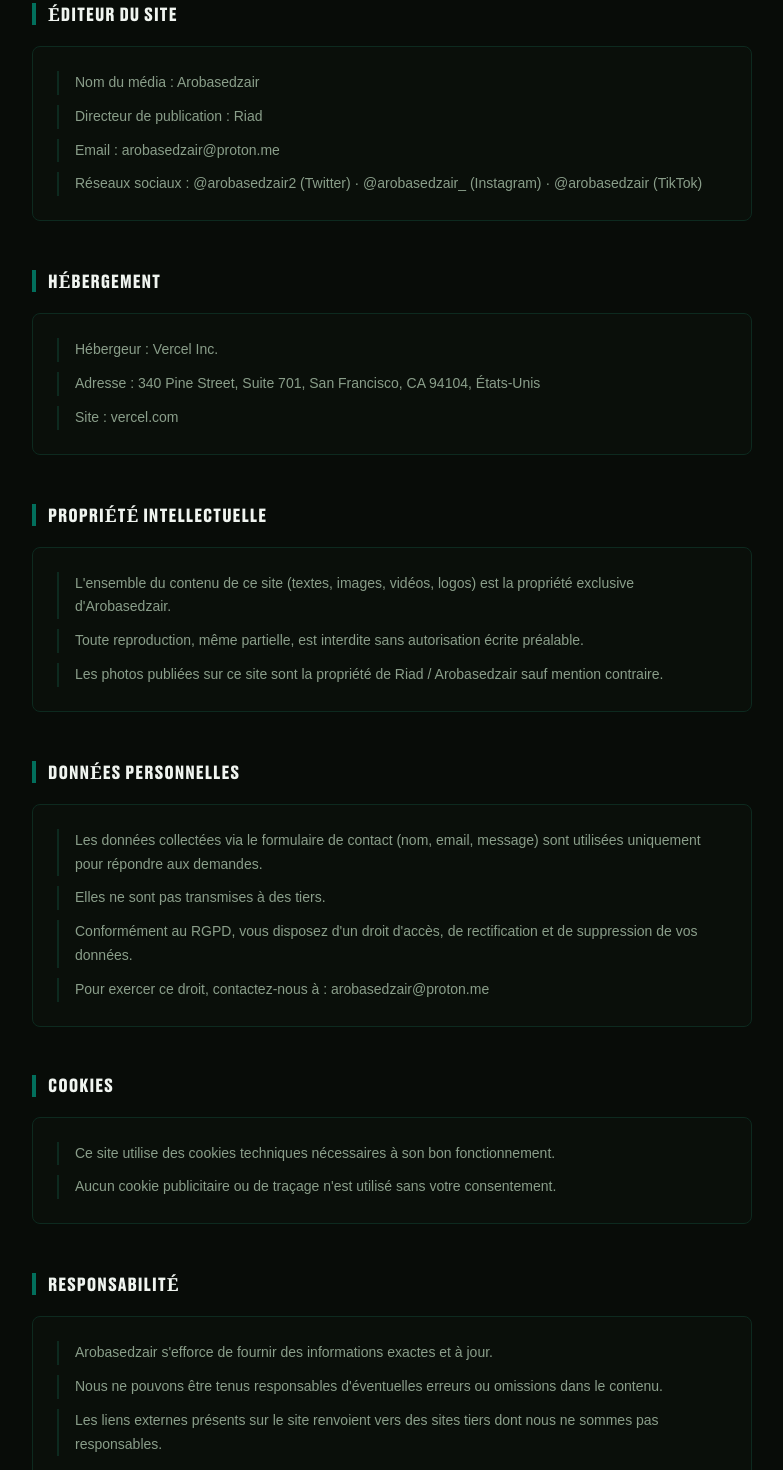
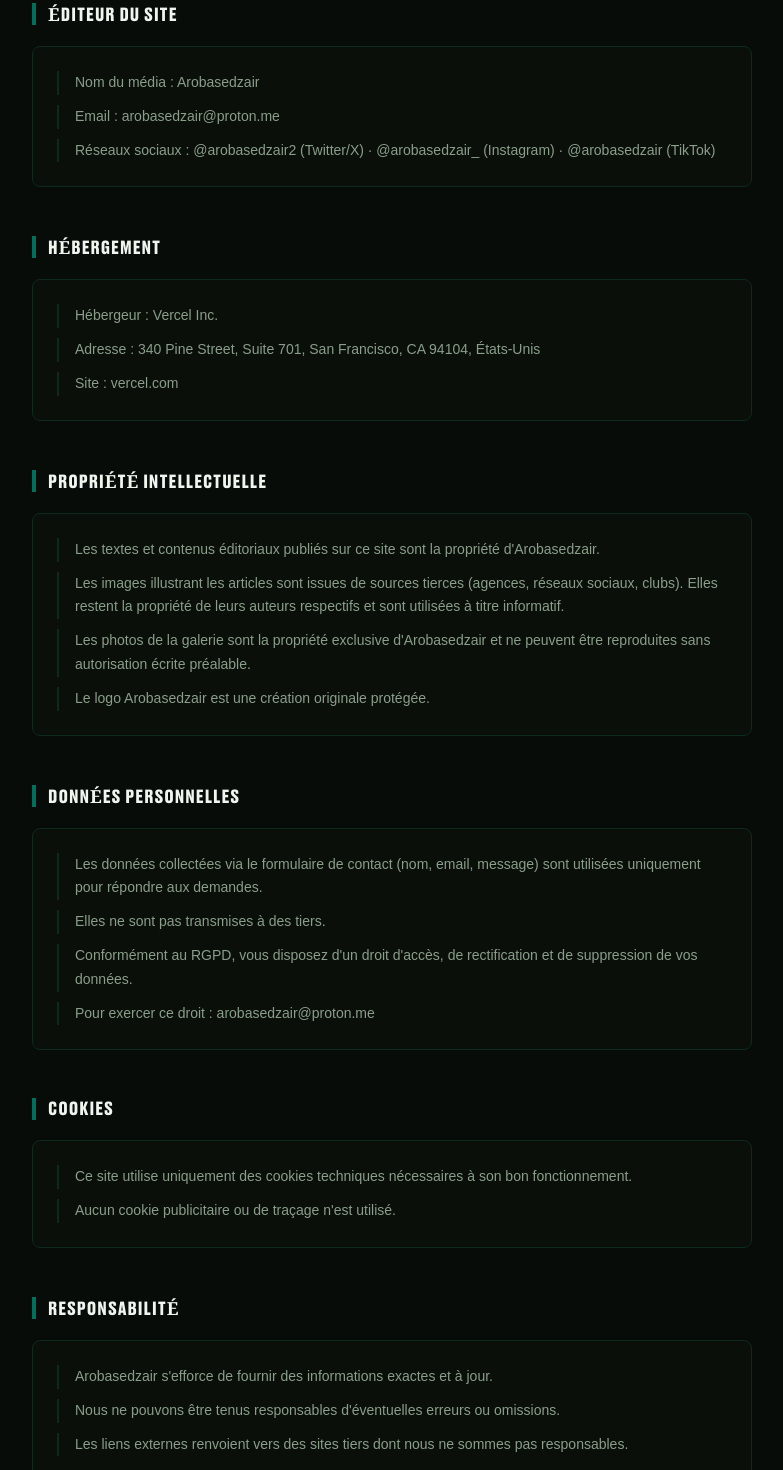
Before and after one commit to riadshr71-sketch/arobasedzair, a Next.js app: page /mentions-legales in a window 1280 px wide. Shown: the part 300-1770 px from the top of the page, without its empty margins (248-1031 px from the left). Built offline with nearby package versions, Linux system fonts and the light colour scheme.

Commit message:
mentions legales modif

```diff
--- a/app/article/[slug]/page.tsx
+++ b/app/article/[slug]/page.tsx
@@ -39,7 +39,7 @@ export default async function ArticlePage({ params }: { params: Promise<{ slug:
           {article.titre}
         </h1>
         <p style={{ fontSize: '13px', color: '#4a6a5a', marginBottom: '32px' }}>
-          {article.publisheddate ? new Date(article.publisheddate).toLocaleDateString('fr-FR', { weekday: 'long', day: 'numeric', month: 'long', year: 'numeric' }) : ''}
+          {article.publisheddate ? new Date(article.publisheddate).toLocaleDateString('fr-FR', { weekday: 'long', day: 'numeric', month: 'long', year: 'numeric' }) + ' à ' + new Date(article.publisheddate).toLocaleTimeString('fr-FR', { hour: '2-digit', minute: '2-digit' }) : ''}
         </p>
         {article.coverImage.url && (
           <div style={{ position: 'relative' as const, width: '100%', height: '440px', borderRadius: '8px', overflow: 'hidden', marginBottom: '40px' }}>
--- a/app/mentions-legales/page.tsx
+++ b/app/mentions-legales/page.tsx
@@ -1,5 +1,6 @@
 import Image from 'next/image';
 import Navbar from '../components/Navbar'
+
 export default function MentionsLegales() {
   return (
     <main style={{ background: '#080c08', minHeight: '100vh', color: '#f0f5f0' }}>
@@ -24,9 +25,8 @@ export default function MentionsLegales() {
             titre: 'Éditeur du site',
             contenu: [
               'Nom du média : Arobasedzair',
-              'Directeur de publication : Riad',
               'Email : arobasedzair@proton.me',
-              'Réseaux sociaux : @arobasedzair2 (Twitter) · @arobasedzair_ (Instagram) · @arobasedzair (TikTok)',
+              'Réseaux sociaux : @arobasedzair2 (Twitter/X) · @arobasedzair_ (Instagram) · @arobasedzair (TikTok)',
             ]
           },
           {
@@ -40,9 +40,10 @@ export default function MentionsLegales() {
           {
             titre: 'Propriété intellectuelle',
             contenu: [
-              'L\'ensemble du contenu de ce site (textes, images, vidéos, logos) est la propriété exclusive d\'Arobasedzair.',
-              'Toute reproduction, même partielle, est interdite sans autorisation écrite préalable.',
-              'Les photos publiées sur ce site sont la propriété de Riad / Arobasedzair sauf mention contraire.',
+              'Les textes et contenus éditoriaux publiés sur ce site sont la propriété d\'Arobasedzair.',
+              'Les images illustrant les articles sont issues de sources tierces (agences, réseaux sociaux, clubs). Elles restent la propriété de leurs auteurs respectifs et sont utilisées à titre informatif.',
+              'Les photos de la galerie sont la propriété exclusive d\'Arobasedzair et ne peuvent être reproduites sans autorisation écrite préalable.',
+              'Le logo Arobasedzair est une création originale protégée.',
             ]
           },
           {
@@ -51,22 +52,22 @@ export default function MentionsLegales() {
               'Les données collectées via le formulaire de contact (nom, email, message) sont utilisées uniquement pour répondre aux demandes.',
               'Elles ne sont pas transmises à des tiers.',
               'Conformément au RGPD, vous disposez d\'un droit d\'accès, de rectification et de suppression de vos données.',
-              'Pour exercer ce droit, contactez-nous à : arobasedzair@proton.me',
+              'Pour exercer ce droit : arobasedzair@proton.me',
             ]
           },
           {
             titre: 'Cookies',
             contenu: [
-              'Ce site utilise des cookies techniques nécessaires à son bon fonctionnement.',
-              'Aucun cookie publicitaire ou de traçage n\'est utilisé sans votre consentement.',
+              'Ce site utilise uniquement des cookies techniques nécessaires à son bon fonctionnement.',
+              'Aucun cookie publicitaire ou de traçage n\'est utilisé.',
             ]
           },
           {
             titre: 'Responsabilité',
             contenu: [
               'Arobasedzair s\'efforce de fournir des informations exactes et à jour.',
-              'Nous ne pouvons être tenus responsables d\'éventuelles erreurs ou omissions dans le contenu.',
-              'Les liens externes présents sur le site renvoient vers des sites tiers dont nous ne sommes pas responsables.',
+              'Nous ne pouvons être tenus responsables d\'éventuelles erreurs ou omissions.',
+              'Les liens externes renvoient vers des sites tiers dont nous ne sommes pas responsables.',
             ]
           },
         ].map(section => (
```
